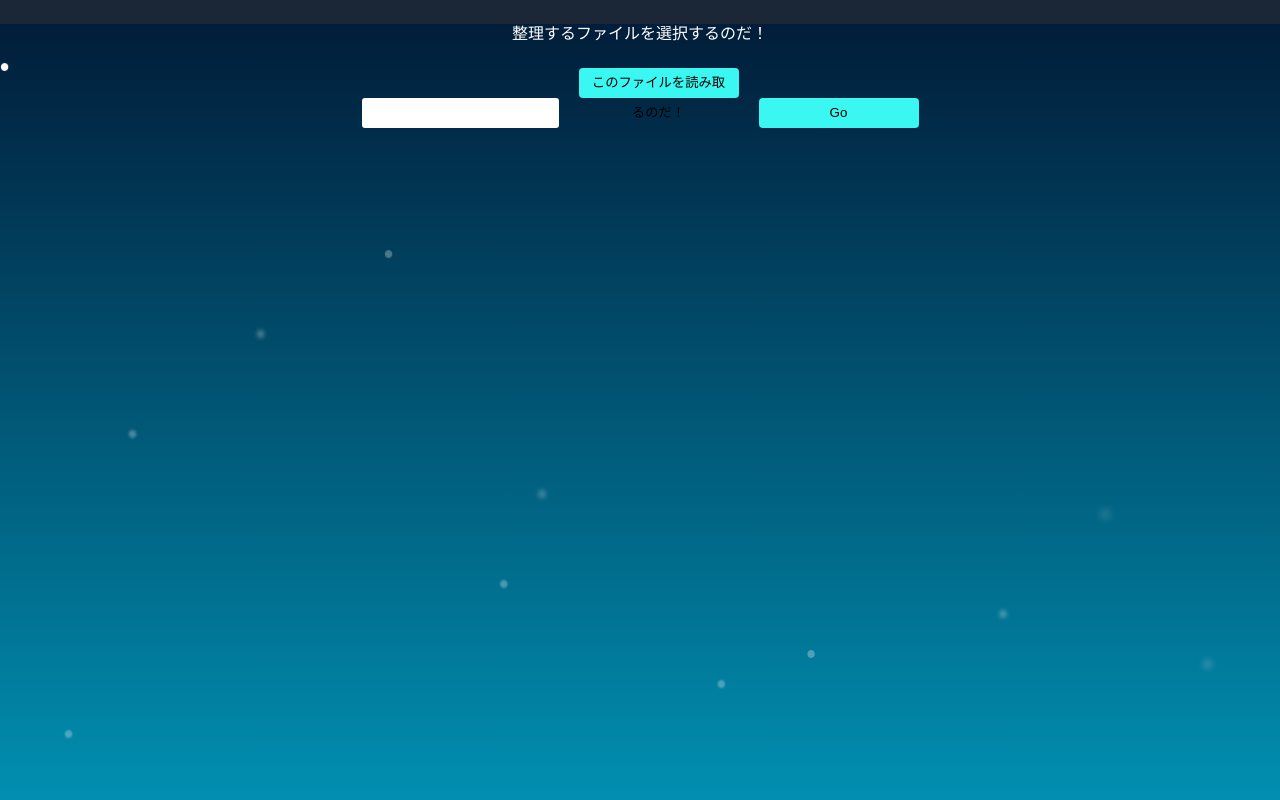
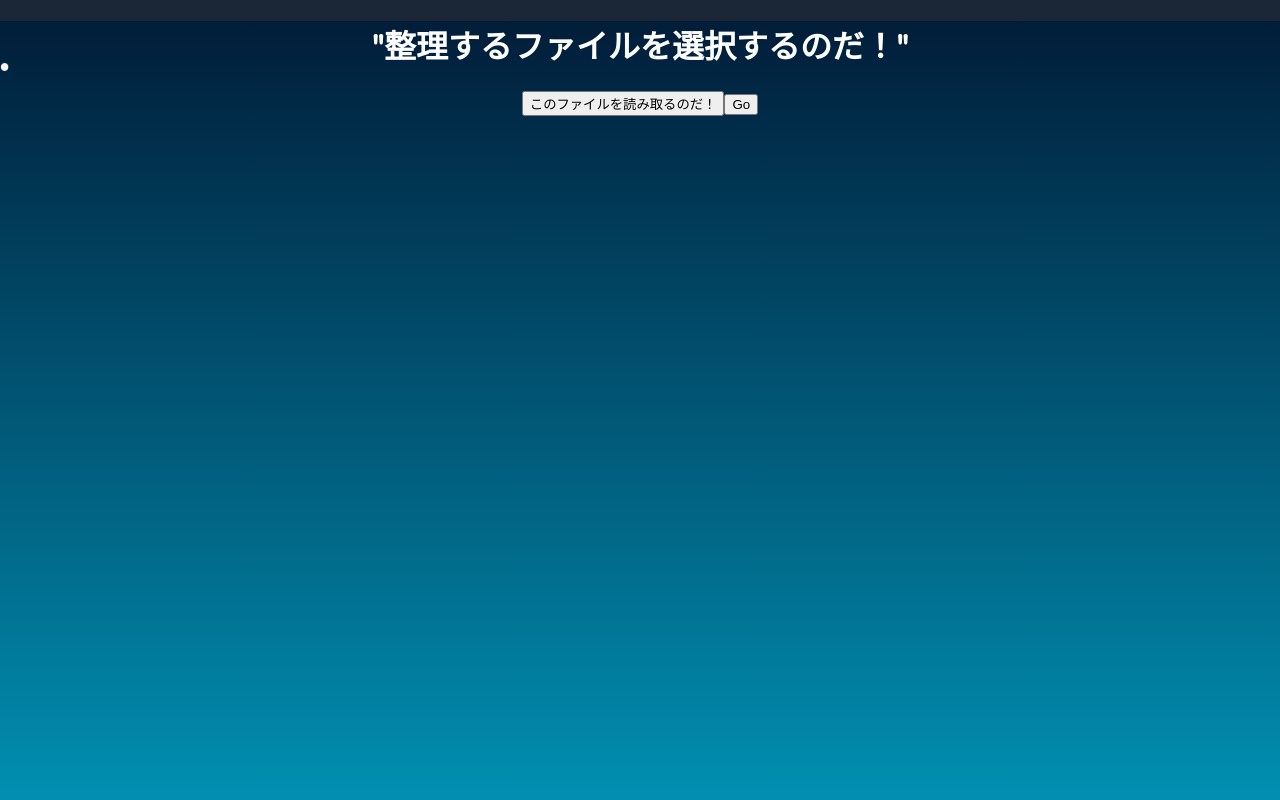
Before and after one commit to Sea10wood/Plesiosaurus_frontend, a React (Vite) app in the folder ChristmasCurator/frontend/: page / in a window 1280 px wide. Shown: the top 800 px of the page. Built offline with nearby package versions, Linux system fonts and the light colour scheme.

Commit message:
postmethod

```diff
--- a/ChristmasCurator/frontend/src/App.tsx
+++ b/ChristmasCurator/frontend/src/App.tsx
@@ -1,45 +1,38 @@
 import { useState } from "react";
-import logo from "./assets/images/logo-universal.png";
 import "./App.css";
 import "./ChristmasTree.css";
-import { Greet } from "../wailsjs/go/main/App";
 import { Link, Route, Routes } from "react-router-dom";
-import Curator from "./curator";
 
 function App() {
-  const [resultText, setResultText] =
-    useState("整理するファイルを選択するのだ！");
-  const [name, setName] = useState("");
-  const updateName = (e: any) => setName(e.target.value);
-  const updateResultText = (result: string) => setResultText(result);
+  const sendDir = () => {
+    var json_raw = {
+      dir: "../",
+    };
+    var json_data = JSON.stringify(json_raw);
+    var xhr = new XMLHttpRequest();
+    xhr.onload = function () {
+      var dirs = xhr.responseText;
+      if (dirs.length > 0) alert(dirs);
+    };
+    xhr.onerror = function () {
+      alert("error!");
+    };
+    xhr.open("POST", "dummy.php", true);
+    xhr.setRequestHeader("Content-Type", "application/json");
+    xhr.send(json_data);
+  };
 
-  function greet() {
-    Greet(name);
-  }
   return (
     <div id="App">
-      <div className="snow">●</div>
-      <div className="snow snow2nd">●</div>
-      <div id="result" className="result">
-        {resultText}
-      </div>
-      <div id="input" className="input-box">
-        <input
-          id="name"
-          className="input"
-          onChange={updateName}
-          autoComplete="off"
-          name="input"
-          type="text"
-        />
+      <h1>"整理するファイルを選択するのだ！"</h1>
+      <div className="snow"></div>
 
-        <button className="btn" onClick={greet}>
-          このファイルを読み取るのだ！
-        </button>
-        <Link to="/Curator" relative="path">
-          <button className="btn">Go</button>
-        </Link>
-      </div>
+      <button className="btn" onClick={sendDir}>
+        このファイルを読み取るのだ！
+      </button>
+      <Link to="/Curator" relative="path">
+        <button className="btn">Go</button>
+      </Link>
     </div>
   );
 }
--- a/ChristmasCurator/frontend/src/ChristmasTree.css
+++ b/ChristmasCurator/frontend/src/ChristmasTree.css
@@ -108,6 +108,9 @@ body {
     78vw -220px 4px, 86vw -320px 9px, 94vw -170px 7px;
 
   animation: roll 5s linear infinite;
+}
+.snow::after{
+  content: "●";
 }
 
 .snow2nd {
```
Also changed, not shown: ChristmasCurator/frontend/src/components/test.tsx (added).
